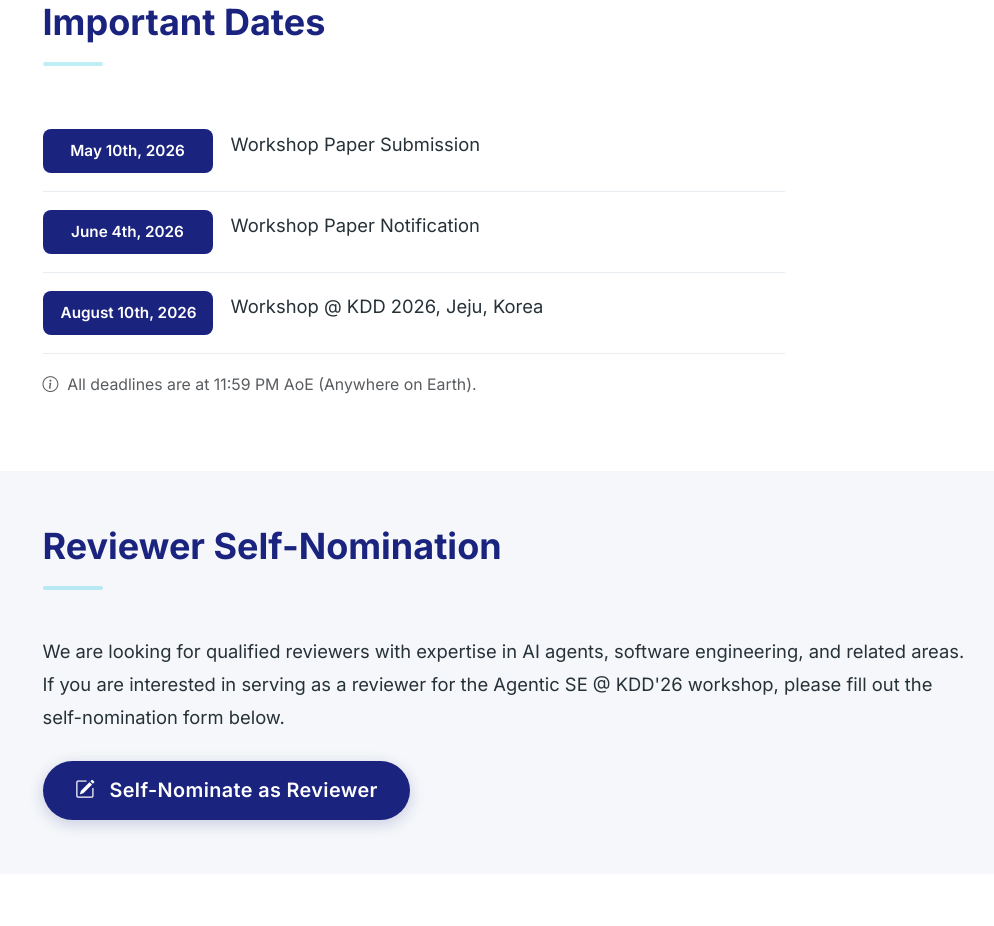
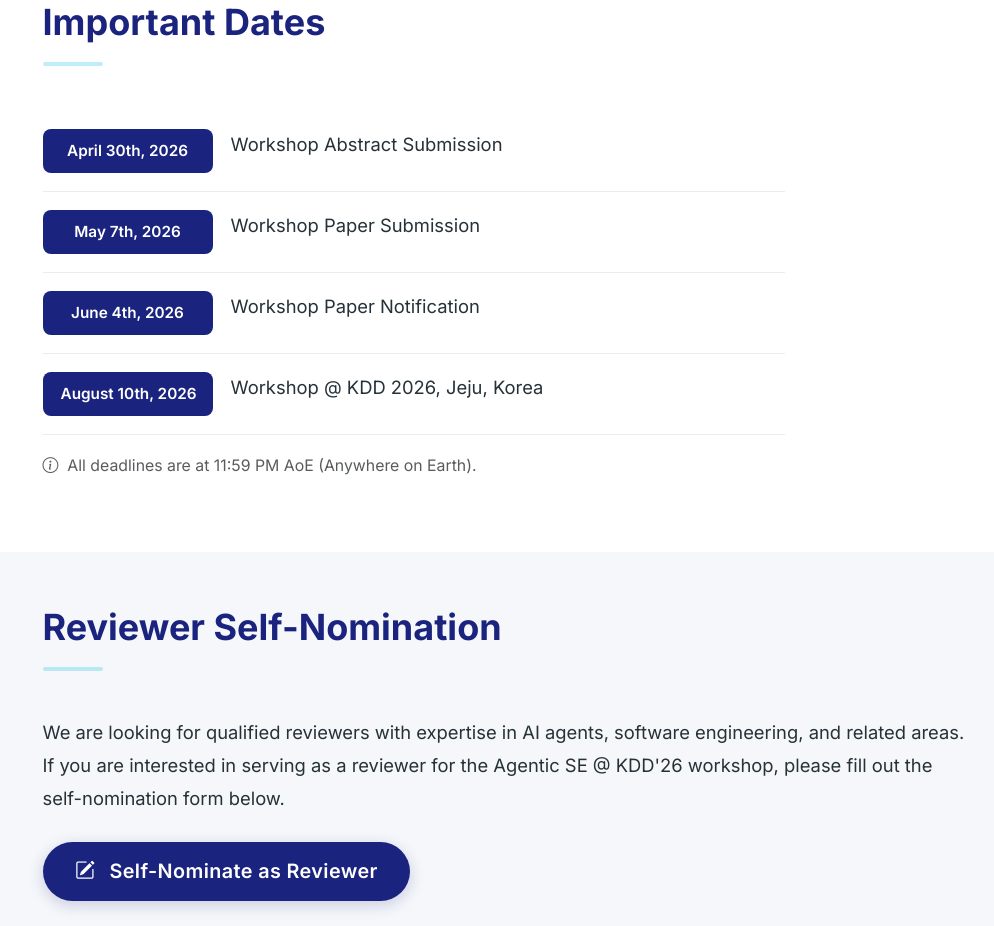
Before and after one commit to agent-se/agent-se.github.io, a Vue app: page / in a window 1280 px wide. Shown: the part 2880-3806 px from the top of the page, without its empty margins (41-1035 px from the left). Built offline with nearby package versions, Linux system fonts and the light colour scheme.

Commit message:
Update App.vue

```diff
--- a/src/App.vue
+++ b/src/App.vue
@@ -27,7 +27,8 @@ const topics = [
 ]
 
 const dates = [
-  { date: 'May 10th, 2026', event: 'Workshop Paper Submission' },
+  { date: 'April 30th, 2026', event: 'Workshop Abstract Submission' },
+  { date: 'May 7th, 2026', event: 'Workshop Paper Submission' },
   { date: 'June 4th, 2026', event: 'Workshop Paper Notification' },
   { date: 'August 10th, 2026', event: 'Workshop @ KDD 2026, Jeju, Korea' },
 ]
```
